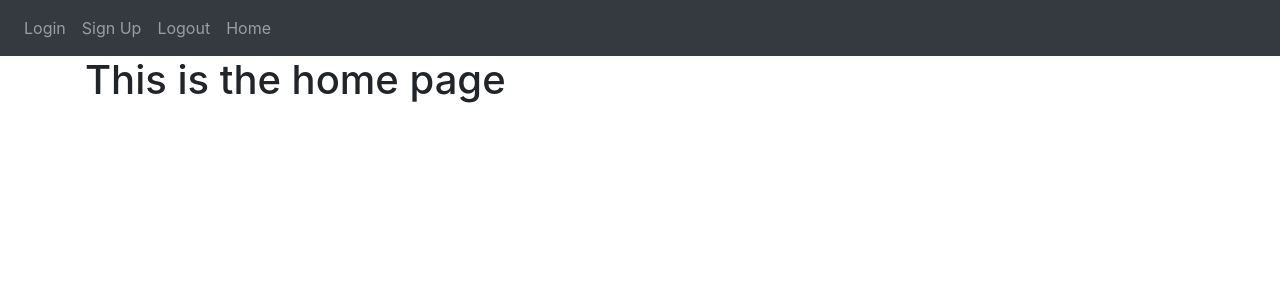
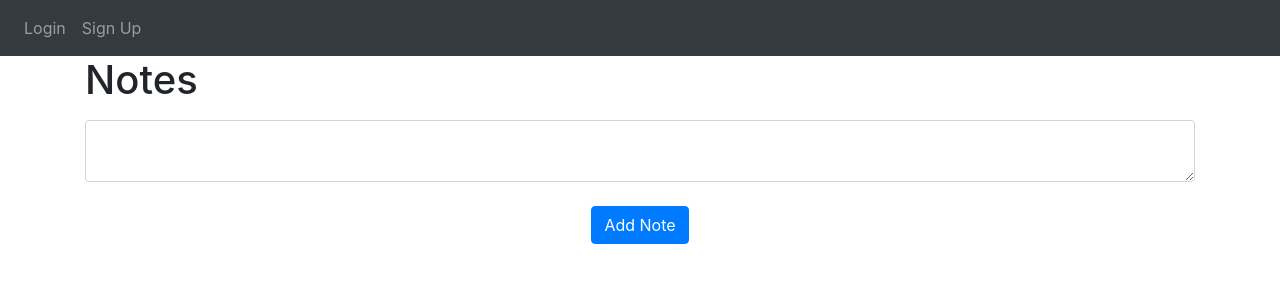
Before and after one commit to Adheesh49/notepad, a Flask app: page / in a window 1280 px wide. Shown: the top 300 px of the page. Run offline with Flask 3, Linux system fonts and the light colour scheme; a user stored in the database is signed in; some libraries are stand-ins or nearby versions.

Commit message:
Notes added, and delete function added.

```diff
--- a/website/auth.py
+++ b/website/auth.py
@@ -24,7 +24,7 @@ def login():
         else:
             flash("Email does not exist.", category='error')
 
-    return render_template("login.html", boolean=True)
+    return render_template("login.html", user=current_user)
 
 
 @auth.route('/logout')
@@ -62,4 +62,4 @@ def sign_up():
             flash('Account created!', category='success')
             return redirect(url_for('views.home'))
 
-    return render_template("sign_up.html")
+    return render_template("sign_up.html", user=current_user)
--- a/website/static/index.js
+++ b/website/static/index.js
@@ -0,0 +1,8 @@
+function deleteNote(noteId) {
+  fetch("/delete-note", {
+    method: "POST",
+    body: JSON.stringify({ noteId: noteId }),
+  }).then((_res) => {
+    window.location.href = "/";
+  });
+}
--- a/website/templates/base.html
+++ b/website/templates/base.html
@@ -33,10 +33,13 @@
       </button>
       <div class="collapse navbar-collapse" id="navbar">
         <div class="navbar-nav">
+          {% if user.is_authenicated %}
+          <a class="nav-item nav-link" id="home" href="/">Home</a>
+          <a class="nav-item nav-link" id="logout" href="/logout">Logout</a>
+          {% else %}
           <a class="nav-item nav-link" id="login" href="/login">Login</a>
           <a class="nav-item nav-link" id="signUp" href="/sign-up">Sign Up</a>
-          <a class="nav-item nav-link" id="logout" href="/logout">Logout</a>
-          <a class="nav-item nav-link" id="home" href="/">Home</a>
+          {% endif %}
         </div>
       </div>
     </nav>
--- a/website/templates/home.html
+++ b/website/templates/home.html
@@ -2,5 +2,21 @@
 {% block title %}Home{% endblock %}
 
 {% block content %}
-<h1>This is the home page</h1>
+<h1 align="'center">Notes</h1>
+<ul class="ist-group list-group-flush" id="notes">
+    {% for note in user.notes %}
+    <li class="list-group-item">{{ note.data }}
+        <button type="button" class="close" onClick="deleteNote({{ note.id }})">
+            <span aria-hidden="true">&times;</span>
+        </button>
+    </li>
+    {% endfor %}
+</ul>
+<form method="POST">
+    <textarea name="note" id="note" class="form-control"></textarea>
+    <br />
+    <div align="center">
+        <button type="submit" class="btn btn-primary">Add Note</button>
+    </div>
+</form>
 {% endblock %}
--- a/website/templates/login.html
+++ b/website/templates/login.html
@@ -3,7 +3,7 @@
 
 {% block content %}
 <form method="POST">
-    <h3 allign="center">Login</h3>
+    <h3 align="center">Login</h3>
     <div class="form-group">
         <label for="email">Email Address </label>
         <input type="email" class="form-control" id="email"  name="email" placeholder="Enter email"/>
--- a/website/templates/sign_up.html
+++ b/website/templates/sign_up.html
@@ -3,7 +3,7 @@
 
 {% block content %}
 <form method="POST">
-    <h3 allign="center">Sign Up</h3>
+    <h3 align="center">Sign Up</h3>
     <div class="form-group">
         <label for="email">Email Address</label>
         <input type="email" class="form-control" id="email"  name="email" placeholder="Enter email"/>
--- a/website/views.py
+++ b/website/views.py
@@ -1,10 +1,37 @@
-from flask import Blueprint, render_template
+from flask import Blueprint, render_template, request, flash, jsonify
 from flask_login import login_required, current_user
+from .models import Note
+from . import db
+import json
+
+views = Blueprint('views', __name__)
 
 
-views = Blueprint('views', __name__ )
-
-@views.route('/')
+@views.route('/', methods=['GET', 'POST'])
 @login_required
 def home():
-    return render_template("home.html")
+    if request.method == 'POST':
+        note = request.form.get('note')#Gets the note from the HTML
+
+        if len(note) < 1:
+            flash('Note is too short!', category='error')
+        else:
+            new_note = Note(data=note, user_id=current_user.id)
+            db.session.add(new_note) #adding the note to the database
+            db.session.commit()
+            flash('Note added!', category='success')
+
+    return render_template("home.html", user=current_user)
+
+
+@views.route('/delete-note', methods=['POST'])
+def delete_note():
+    note = json.loads(request.data)
+    noteId = note['noteId']
+    note = Note.query.get(noteId)
+    if note:
+        if note.user_id == current_user.id:
+            db.session.delete(note)
+            db.session.commit()
+
+    return jsonify({})
```
Also changed, not shown: instance/database.db.
